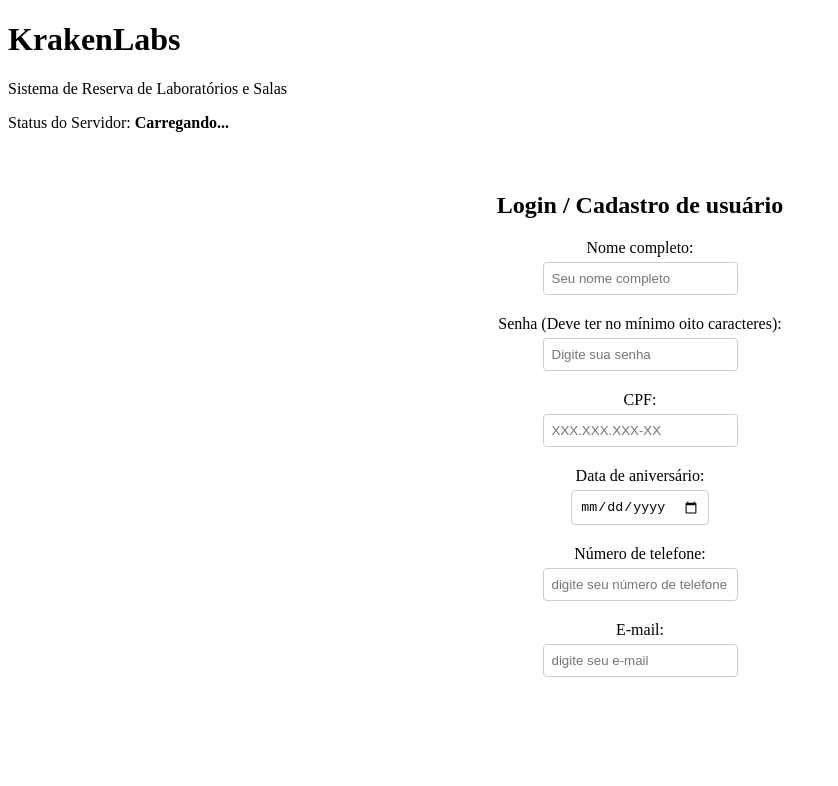
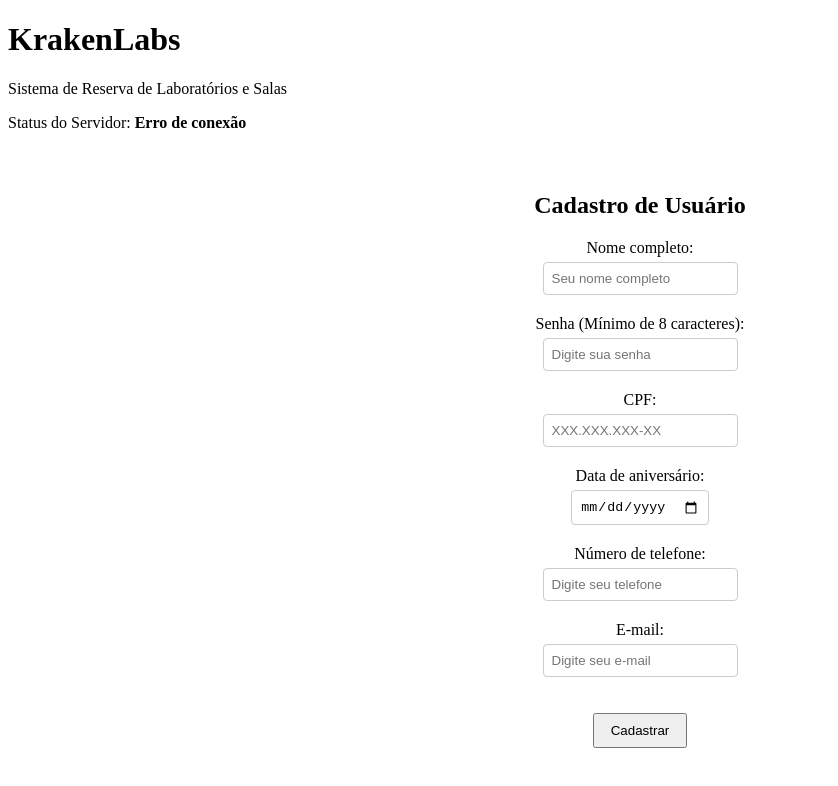
Before and after one commit to Pedro-FelixS/KrakenLabs, a Next.js app in the folder client/: page / in a window 1280 px wide. Shown: the top 786 px of the page, without its empty margins (0-838 px from the left). Built offline with nearby package versions, Linux system fonts and the light colour scheme; no server answers.

Commit message:
testando

```diff
--- a/client/src/app/page.js
+++ b/client/src/app/page.js
@@ -2,15 +2,64 @@
 
 import { useEffect, useState } from 'react';
 
+const ESTADO_INICIAL = {
+  nome: '',
+  senha: '',
+  cpf: '',
+  dataNascimento: '',
+  telefone: '',
+  email: ''
+};
+
 export default function Home() {
   const [mensagem, setMensagem] = useState('Carregando...');
+  const [formData, setFormData] = useState(ESTADO_INICIAL);
+  const [statusEnvio, setStatusEnvio] = useState(null);
+  const [carregando, setCarregando] = useState(false);
 
   useEffect(() => {
     fetch('http://localhost:5000/api/dados')
       .then((res) => res.json())
       .then((data) => setMensagem(data.mensagem))
-      .catch((err) => console.error('Erro ao buscar dados:', err));
+      .catch(() => setMensagem('Erro de conexão'));
   }, []);
+
+  const handleChange = (e) => {
+    const { name, value } = e.target;
+    setFormData((prev) => ({ ...prev, [name]: value }));
+  };
+
+  const handleSubmit = async (e) => {
+    e.preventDefault();
+
+    if (formData.senha.length < 8) {
+      setStatusEnvio({ texto: 'A senha precisa ter pelo menos 8 caracteres.', tipo: 'erro' });
+      return;
+    }
+
+    setCarregando(true);
+    setStatusEnvio(null);
+
+    try {
+      const res = await fetch('http://localhost:5000/api/usuarios', {
+        method: 'POST',
+        headers: { 'Content-Type': 'application/json' },
+        body: JSON.stringify(formData)
+      });
+
+      const data = await res.json();
+
+      if (!res.ok) throw new Error(data.mensagem);
+
+      setStatusEnvio({ texto: data.mensagem, tipo: 'sucesso' });
+      setFormData(ESTADO_INICIAL);
+
+    } catch (err) {
+      setStatusEnvio({ texto: err.message || 'Falha ao cadastrar.', tipo: 'erro' });
+    } finally {
+      setCarregando(false);
+    }
+  };
 
   return (
     <div>
@@ -21,37 +70,89 @@ export default function Home() {
       </div>
 
       <div className="usuario">
-        <h2>Login / Cadastro de usuário</h2>
+        <h2>Cadastro de Usuário</h2>
 
+        {statusEnvio && (
+          <p style={{ color: statusEnvio.tipo === 'sucesso' ? 'green' : 'red', fontWeight: 'bold' }}>
+            {statusEnvio.texto}
+          </p>
+        )}
+
+        <form onSubmit={handleSubmit}>
           <label className="cadastro">
             <span className="grupo">Nome completo:</span>
-          <input type="text" placeholder="Seu nome completo" />
+            <input
+              type="text"
+              name="nome"
+              value={formData.nome}
+              onChange={handleChange}
+              placeholder="Seu nome completo"
+              required
+            />
           </label>
 
           <label className="cadastro">
-          <span className="grupo">Senha (Deve ter no mínimo oito caracteres):</span>
-          <input type="password" placeholder="Digite sua senha" />
+            <span className="grupo">Senha (Mínimo de 8 caracteres):</span>
+            <input
+              type="password"
+              name="senha"
+              value={formData.senha}
+              onChange={handleChange}
+              placeholder="Digite sua senha"
+              minLength={8}
+              required
+            />
           </label>
 
           <label className="cadastro">
             <span className="grupo">CPF:</span>
-          <input type="text" placeholder="XXX.XXX.XXX-XX" />
+            <input
+              type="text"
+              name="cpf"
+              value={formData.cpf}
+              onChange={handleChange}
+              placeholder="XXX.XXX.XXX-XX"
+              required
+            />
           </label>
 
           <label className="cadastro">
             <span className="grupo">Data de aniversário:</span>
-          <input type="date" />
+            <input
+              type="date"
+              name="dataNascimento"
+              value={formData.dataNascimento}
+              onChange={handleChange}
+            />
           </label>
 
           <label className="cadastro">
             <span className="grupo">Número de telefone:</span>
-          <input type="tel" placeholder="digite seu número de telefone" />
+            <input
+              type="tel"
+              name="telefone"
+              value={formData.telefone}
+              onChange={handleChange}
+              placeholder="Digite seu telefone"
+            />
           </label>
 
           <label className="cadastro">
             <span className="grupo">E-mail:</span>
-          <input type="email" placeholder="digite seu e-mail" />
+            <input
+              type="email"
+              name="email"
+              value={formData.email}
+              onChange={handleChange}
+              placeholder="Digite seu e-mail"
+              required
+            />
           </label>
+
+          <button type="submit" disabled={carregando} style={{ marginTop: '1rem', padding: '0.5rem 1rem' }}>
+            {carregando ? 'Cadastrando...' : 'Cadastrar'}
+          </button>
+        </form>
       </div>
     </div>
   );
```
Also changed, not shown: 1 other file (tests, documents, lock files or other folders). Lines whose indentation alone changed are shown as unchanged.
